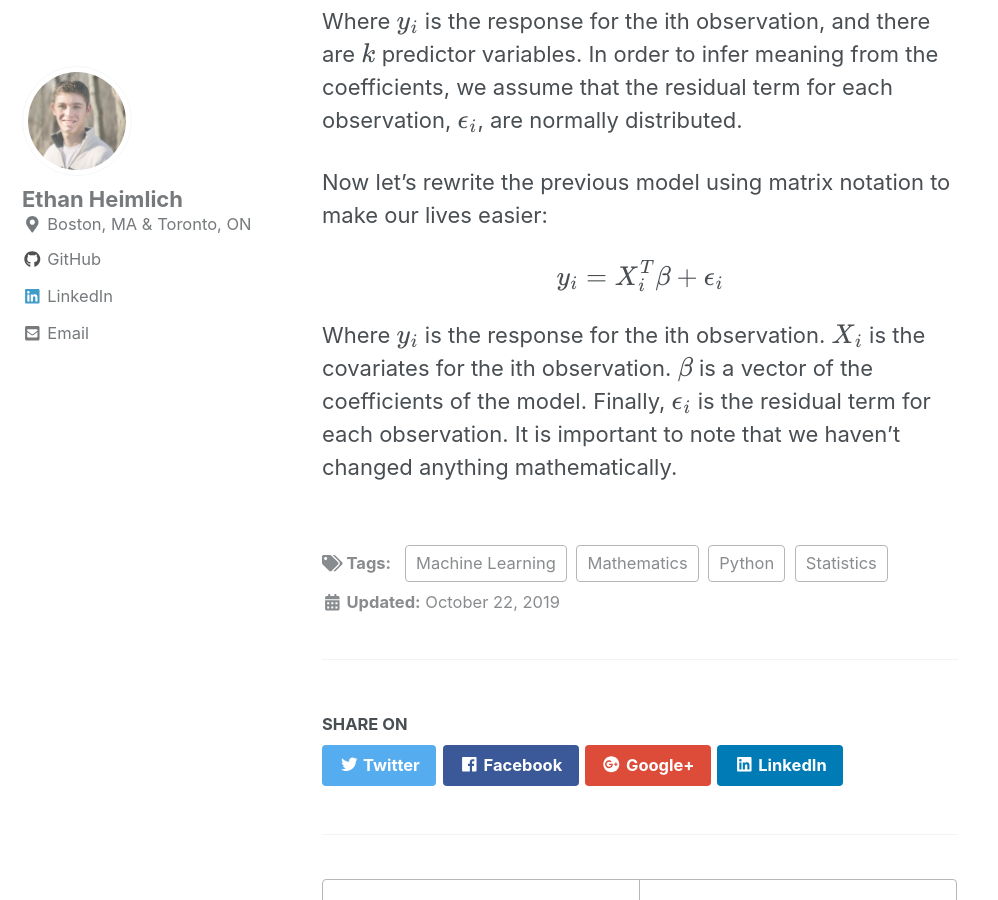
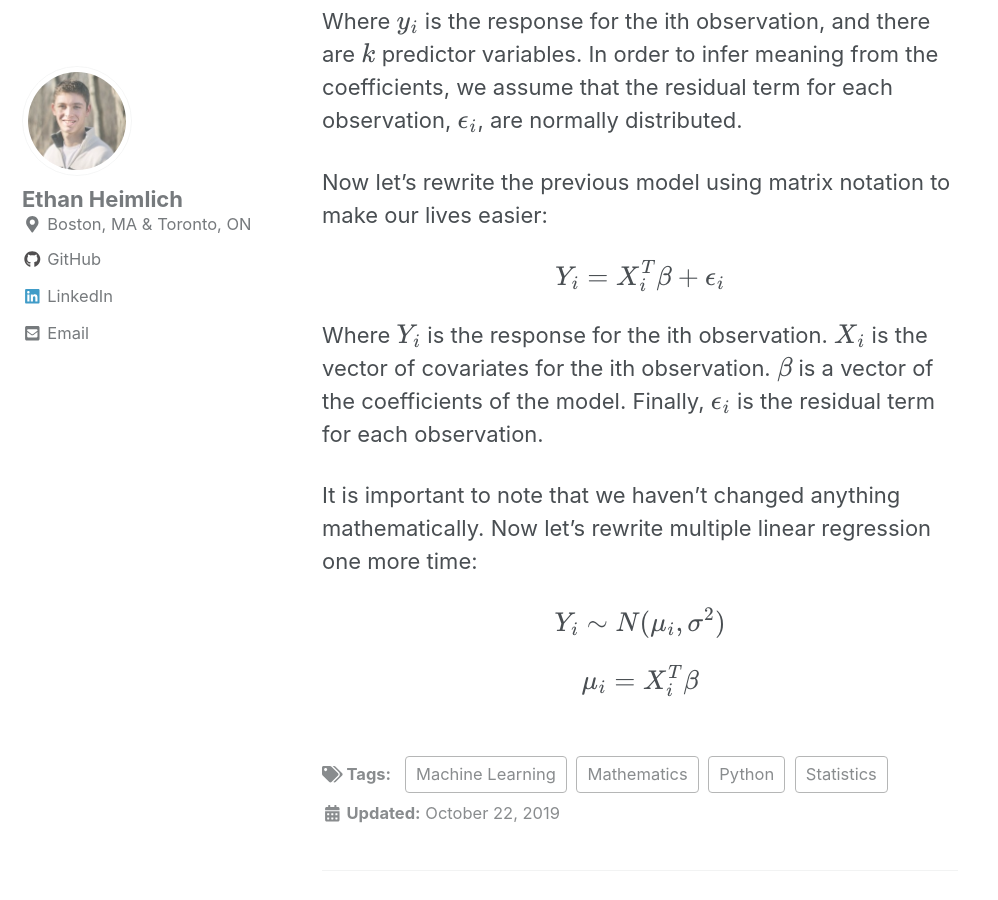
Before and after one commit to eheimlich/eheimlich.github.io, a Jekyll site: the page built from _posts/2019-10-22-generalized_linear_models.md, in a window 1280 px wide and 900 px high, scrolled down 1322 px. Shown: the whole window, without its empty margins (0-998 px from the left). Built offline with Jekyll 4.4.1, drawn with Linux system fonts in a browser that asks for light colours; cached includes are drawn as plain includes; nearby versions of some CDN libraries; formulas are drawn with MathJax 3.

Commit message:
Started linear regression section

```diff
--- a/_posts/2019-10-22-generalized_linear_models.md
+++ b/_posts/2019-10-22-generalized_linear_models.md
@@ -29,8 +29,13 @@ distributed.
 
 Now let's rewrite the previous model using matrix notation to make our lives easier:
 
-$$ y_i = X_i^{T} \beta + \epsilon_i $$
+$$ Y_i = X_i^{T} \beta + \epsilon_i $$
 
-Where $$y_i$$ is the response for the ith observation. $$ X_i $$ is the covariates
-for the ith observation. $$\beta$$ is a vector of the coefficients of the model. Finally, $$\epsilon_i$$ is the residual term for each observation. It is important
-to note that we haven't changed anything mathematically.
+Where $$Y_i$$ is the response for the ith observation. $$ X_i $$ is the vector of covariates
+for the ith observation. $$\beta$$ is a vector of the coefficients of the model. Finally, $$\epsilon_i$$ is the residual term for each observation.
+
+It is important to note that we haven't changed anything mathematically. Now let's rewrite multiple linear regression one more time:
+
+$$Y_i \sim N(\mu_i, \sigma^2)$$
+
+$$\mu_i = X_i^T \beta $$
```
